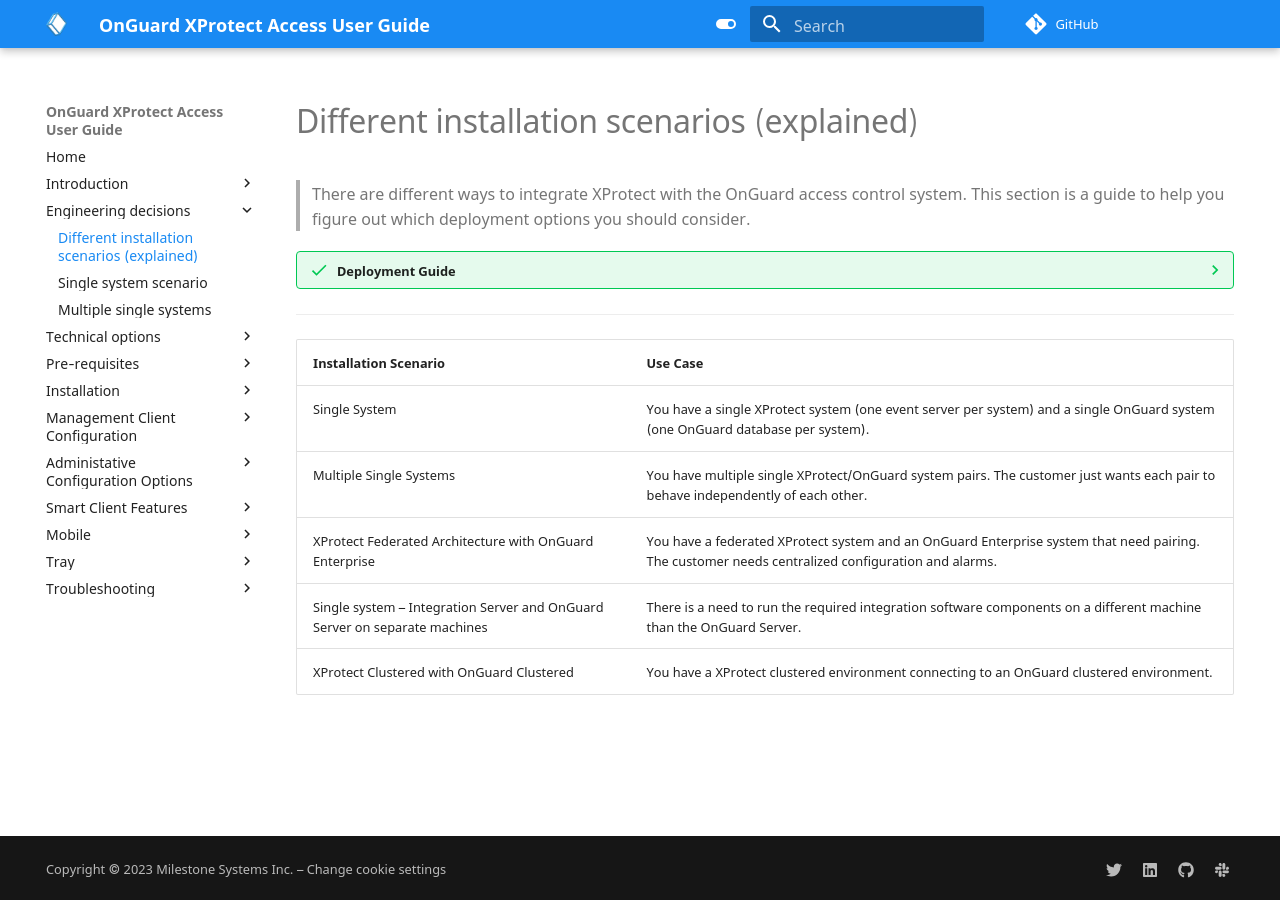
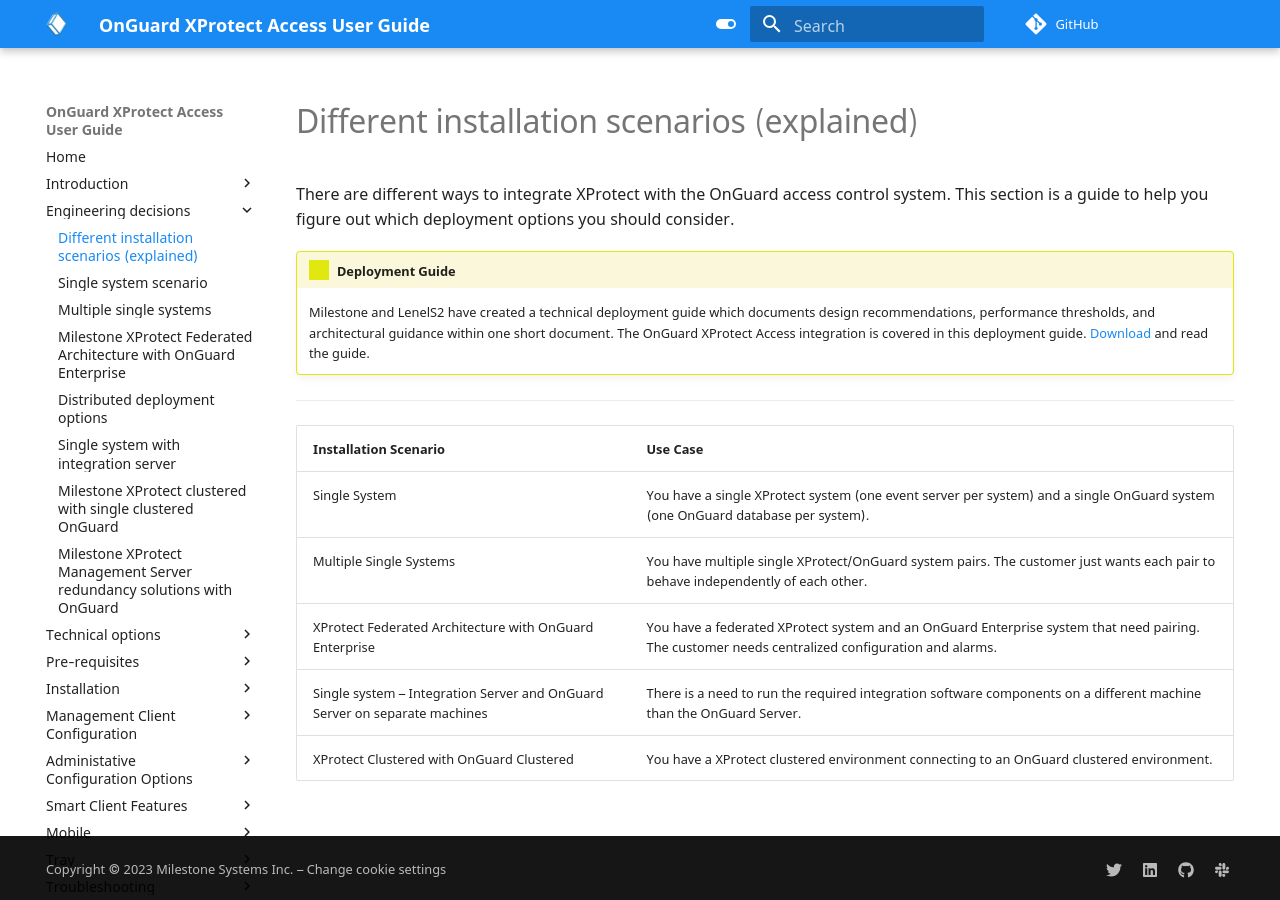
Before and after one commit to mjt-milestone/XPALenelS2DocSite, an MkDocs documentation site: the page built from docs/Plan/index.md, in a window 1280 px wide. Built offline with MkDocs 1.6.1 and Material for MkDocs 9.7.7, drawn with Linux system fonts in a browser that asks for light colours; comment, search, counter and statistics services are not loaded.

Commit message:
Plan is full

```diff
--- /dev/null
+++ b/docs/Plan/Clustered.md
@@ -0,0 +1,8 @@
+# Milestone XProtect clustered with single clustered OnGuard
+
+When server clusters are used for redundancy, the OnGuard XProtect Access Service requires a separate Integration Server - distributed from both the XProtect and OnGuard server.  Below is the suggested architecture if both XProtect and OnGuard use server clusters:
+
+![ClusterArch](img/ClusterWIntegrationServer.png)
+
+??? abstract "XProtect Access Clustered Configuration"
+    Before configuring XProtect Access with OnGuard on a system that is using clustered XProtect Management Server Failover which includes a clustered XProtect Event Server, it is required to add all of the clustered Event Server nodes to the Registered Services within XProtect. Please refer to [KB 33314](https://supportcommunity.milestonesys.com/s/article/Clustered-Event-Server-with-XPA-integration-troubleshooting?language=en_US) for more details on using XProtect Access with clustering. Refer to [KB 34505](https://supportcommunity.milestonesys.com/s/article/setting-up-XProtect-VMS-in-Microsoft-Cluster-environment-FAQ?language=en_US) for additional information about XProtect in a clustered environment.
--- /dev/null
+++ b/docs/Plan/Distributed.md
@@ -0,0 +1,10 @@
+# Distributed deployment options
+
+It's possible to have the “integration” server on a different machine than the XProtect server or the OnGuard server. This option provides segmentation of OnGuard hardware and events to individual XProtect sites, and the distributed scenario helps support OnGuard clustering.
+
+![IntegrationServer](img/DistributedOptions.png)
+
+!!! glass "Unsupported scenario"
+    For design, scaling, and performance reasons, Milestone doesn't support connecting multiple XProtect sites to the same Integration Server instance.
+
+    ![NotSupported](img/ManytoOne.png)
--- /dev/null
+++ b/docs/Plan/SingleWIntSrv.md
@@ -0,0 +1,5 @@
+# Single system with integration server
+
+This is the recommended system design to run the OnGuard XProtect Access Service on a different machine than the OnGuard server.
+
+![SingleWithIntegrationServer](img/IntegrationServerArch.png)
--- a/mkdocs.yml
+++ b/mkdocs.yml
@@ -117,6 +117,11 @@
     - Plan/index.md
     - Plan/SingleSystemScenario.md
     - Plan/MultipleSingleSystems.md
+    - Plan/Federated.md
+    - Plan/Distributed.md
+    - Plan/SingleWIntSrv.md
+    - Plan/Clustered.md
+    - Plan/Redundancy.md
   - Technical options:
     - Tech/index.md
     - Tech/SecComExp.md
```
Also changed, not shown: docs/Plan/Federated.md (added, +15 -0 lines), docs/Plan/Redundancy.md (added, +15 -0 lines), docs/Plan/index.md (+4 -7 lines), docs/Plan/img/ClusterWIntegrationServer.png (added), docs/Plan/img/DistributedOptions.png (added), docs/Plan/img/Fed2Ent41.png (added), docs/Plan/img/IntegrationServerArch.png (added), docs/Plan/img/ManytoOne.png (added), docs/Plan/img/many2141.png (added), docs/Plan/img/one2many41.png (added).
